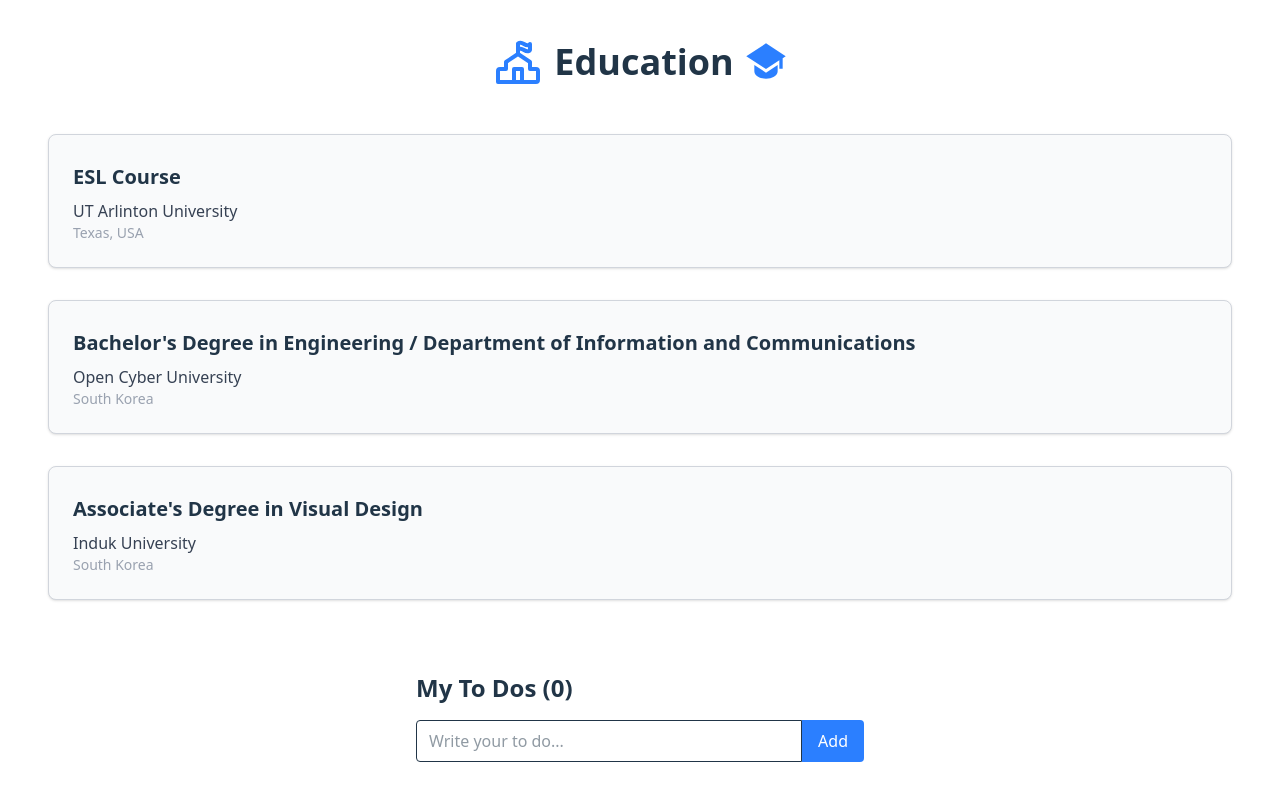
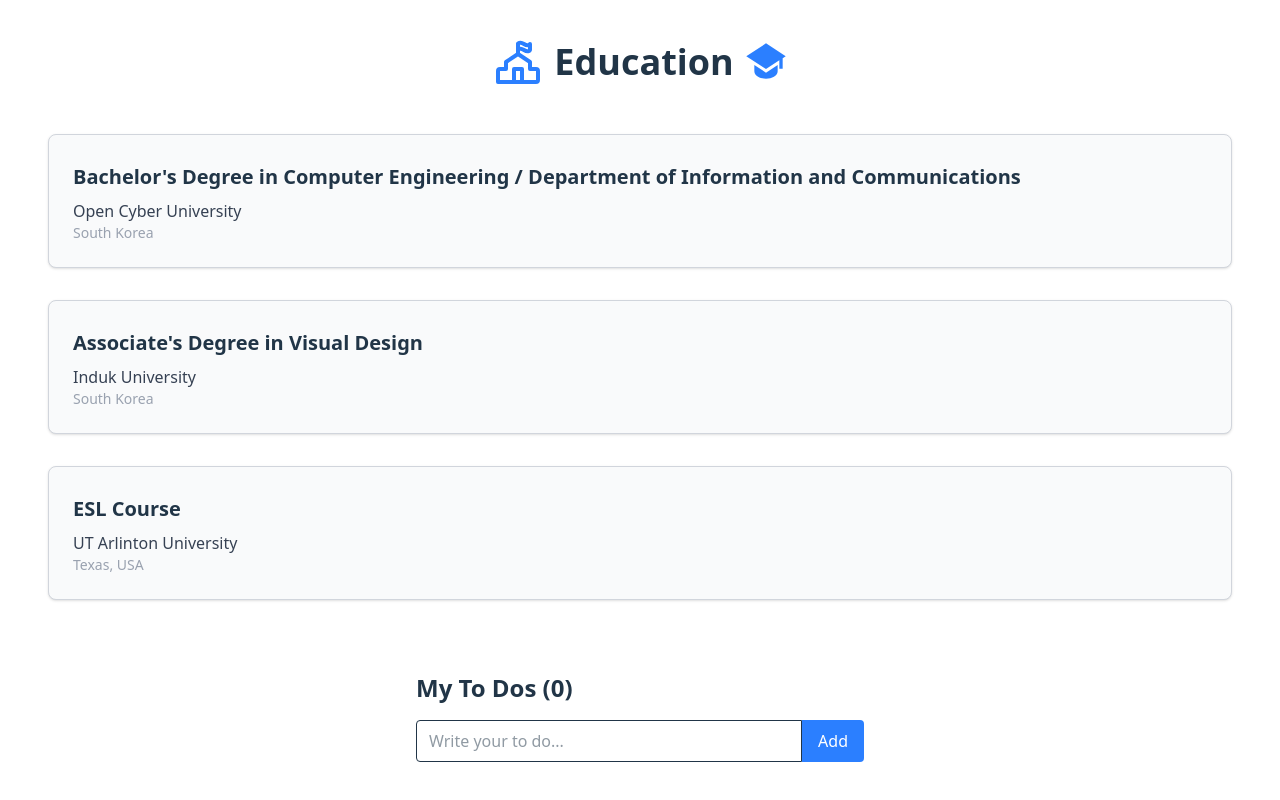
Before and after one commit to tyeyty/react-app, a React (Vite) app: page / in a window 1280 px wide. Shown: the part 2329-3129 px from the top of the page. Built offline with nearby package versions, Linux system fonts and the light colour scheme.

Commit message:
login menu modify5

```diff
--- a/src/pages/Home.tsx
+++ b/src/pages/Home.tsx
@@ -93,13 +93,7 @@ export default function Home() {
 const education = [
   {
     year: "",
-    degree: "ESL Course",
-    school: "UT Arlinton University",
-    location: "Texas, USA",
-  },
-  {
-    year: "",
-    degree: "Bachelor's Degree in Engineering / Department of Information and Communications",
+    degree: "Bachelor's Degree in Computer Engineering / Department of Information and Communications",
     school: "Open Cyber University",
     location: "South Korea",
   },
@@ -109,6 +103,13 @@ const education = [
     school: "Induk University",
     location: "South Korea",
   },
+  {
+    year: "",
+    degree: "ESL Course",
+    school: "UT Arlinton University",
+    location: "Texas, USA",
+  },
+
 ];
 
 
```
